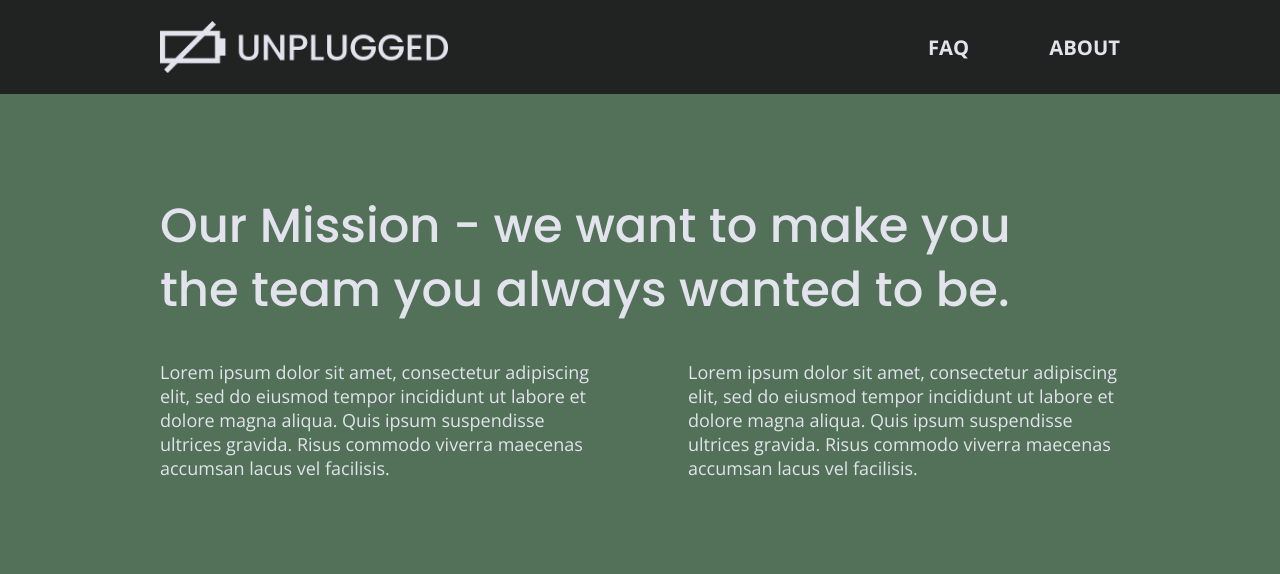
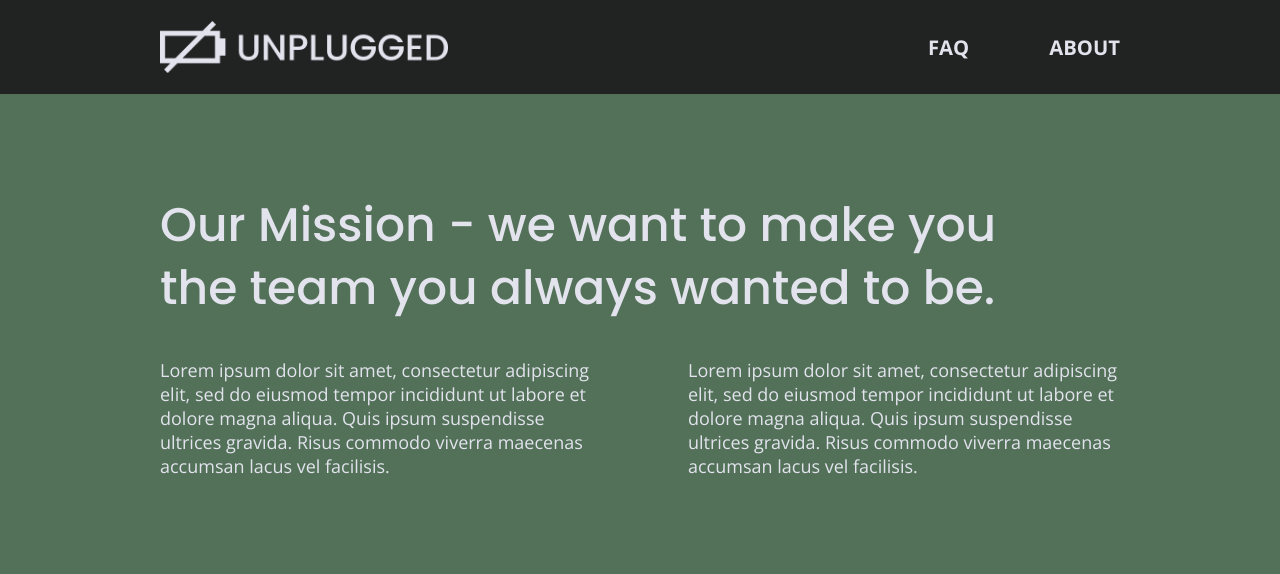
Before and after one commit to LoloCodesNY/unplugged-retreat, a website: page about/index.html in a window 1280 px wide. Shown: the top 574 px of the page. Drawn offline with nearby package versions, Linux system fonts and the light colour scheme.

Commit message:
Added final touches to CSS

```diff
--- a/css/main.css
+++ b/css/main.css
@@ -828,7 +828,7 @@ input[type=button] {
   .mission h2,
   .contact-section .content-wrapper h2 {
       width: 95%;
-      font-size: 3em;
+      font-size: 2.95em;
   }
 
   .map figure {
```
